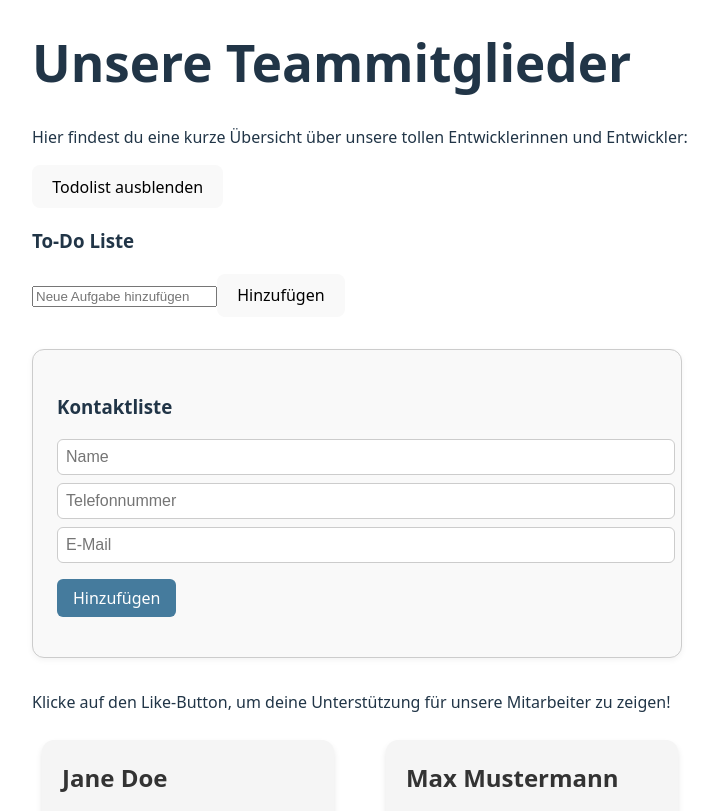
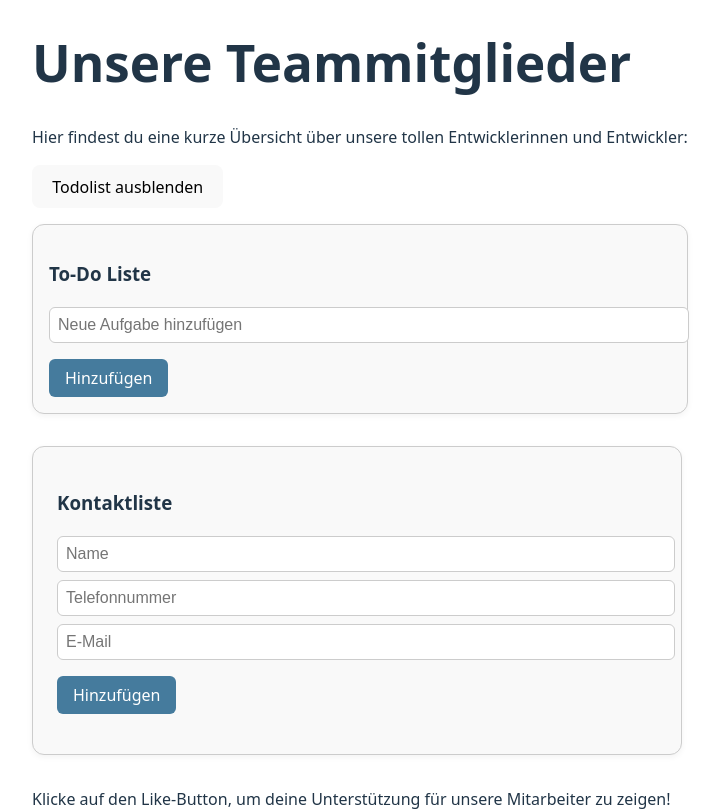
Before and after one commit to ajungAE/react-test-jung, a React (Vite) app: page / in a window 1280 px wide. Shown: the top 811 px of the page, without its empty margins (32-752 px from the left). Built offline with nearby package versions, Linux system fonts and the light colour scheme.

Commit message:
Refactor TodoList component to accept todos and setTodos as props

```diff
--- a/src/TodoList.jsx
+++ b/src/TodoList.jsx
@@ -1,7 +1,6 @@
 import React from "react";
 
-function TodoList() {
-  const [todos, setTodos] = React.useState([]);
+function TodoList({ todos, setTodos }) {
   const [newTodo, setNewTodo] = React.useState("");
 
   const addTodo = () => {
@@ -12,7 +11,7 @@ function TodoList() {
   };
 
   return (
-    <div>
+    <div className="todo-input-box">
       <h3>To-Do Liste</h3>
       <input
         type="text"
@@ -21,11 +20,11 @@ function TodoList() {
         placeholder="Neue Aufgabe hinzufügen"
       />
       <button onClick={addTodo}>Hinzufügen</button>
-      <ul>
+      {/* <ul>
         {todos.map((todo, index) => (
           <li key={index}>{todo}</li>
         ))}
-      </ul>
+      </ul> */}
     </div>
   );
 }
```
